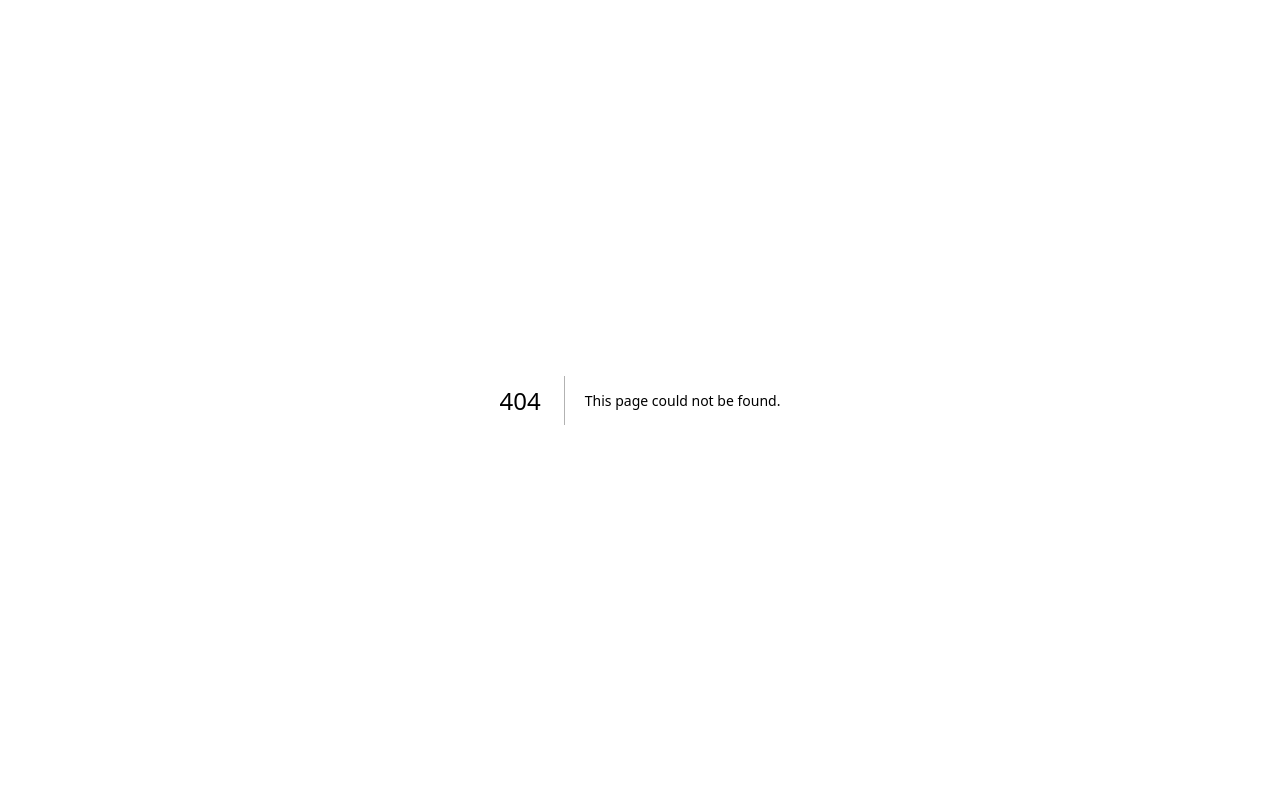
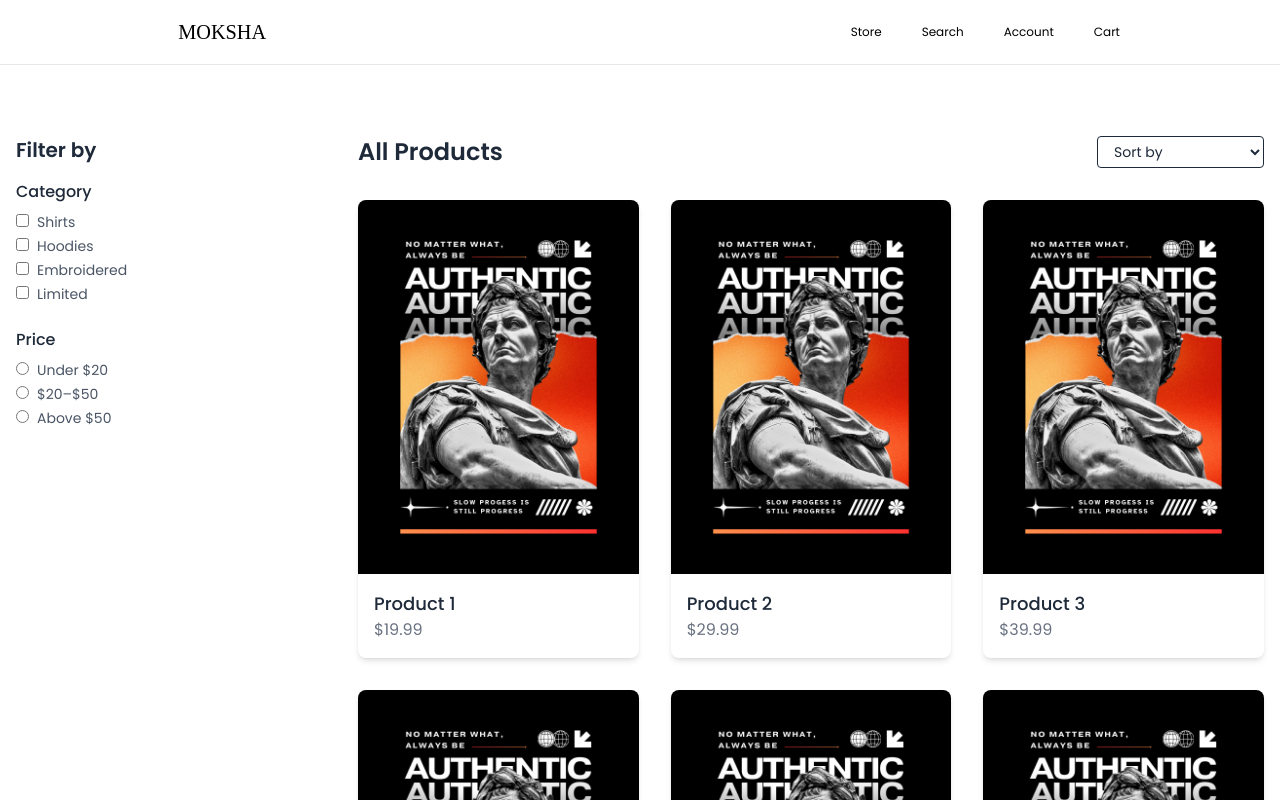
Before and after one commit to mashhang/moksha-website, a Next.js app: page /storePage in a window 1280 px wide. Before the commit this address had no page. Shown: the top 800 px of the page. Built offline with nearby package versions, Linux system fonts and the light colour scheme.

Commit message:
Add landing page components and assets; implement product grid and sidebar filter

```diff
--- a/app/(public)/landingPage/Banner.tsx
+++ b/app/(public)/landingPage/Banner.tsx
@@ -1,8 +1,16 @@
 "use client";
+
+import { banner } from "@/public/assets";
 
 export default function Banner() {
   return (
-    <div className="text-black text-center py-[340px] bg-gray-50 border-l-neutral-950 border-solid border-y-[1px] border-y-gray-200">
+    <div
+      className="text-white text-center py-[340px] bg-gray-50 border-l-neutral-950 border-solid border-y-[1px] border-y-gray-200 bg-cover bg-center"
+      style={{
+        backgroundImage: `url(${banner.src})`,
+        backgroundPosition: "center top -150px",
+      }}
+    >
       <h1>COMING SOON!</h1>
     </div>
   );
--- a/app/(public)/landingPage/ProductList.tsx
+++ b/app/(public)/landingPage/ProductList.tsx
@@ -9,7 +9,12 @@ export default function ProductList() {
     <div className="w-full pl-5 pr-5 py-24">
       <div className="flex mb-8 justify-between">
         <h1 className={styles.paragraph2}>New Releases</h1>
-        <h1 className={styles.paragraph2}>View More</h1>
+        <a
+          href="/"
+          className={`${styles.paragraph2} text-orange-600 hover:underline`}
+        >
+          View More
+        </a>
       </div>
 
       <ul className="grid sm:grid-cols-2 md:grid-cols-3 gap-x-6 gap-y-12 md:gap-y-36">
@@ -17,7 +22,7 @@ export default function ProductList() {
           <li key={index}>
             <a href="#">
               <div className={styles.paragraph}>
-                <div className="bg-gray-50 w-full rounded-lg overflow-hidden">
+                <div className="bg-gray-50 w-full rounded-lg shadow-md overflow-hidden hover:shadow-xl transition">
                   <Image
                     className="object-cover object-center inset-0 overflow-hidden p-4 self-center"
                     loading="lazy"
--- /dev/null
+++ b/app/(public)/storePage/ProductGrid.tsx
@@ -0,0 +1,36 @@
+import { sampleshirt } from "@/public/assets";
+
+export default function ProductGrid() {
+  return (
+    <section className="w-full md:w-3/4 min-w-0">
+      <div className="flex justify-between items-center mb-8">
+        <h2 className="text-2xl font-semibold">All Products</h2>
+        <select className="border rounded px-3 py-1 text-sm">
+          <option>Sort by</option>
+          <option>Newest</option>
+          <option>Price: Low to High</option>
+          <option>Price: High to Low</option>
+        </select>
+      </div>
+
+      <div className="grid sm:grid-cols-2 lg:grid-cols-3 gap-8">
+        {[1, 2, 3, 4, 5, 6, 7, 8].map((_, i) => (
+          <div
+            key={i}
+            className="bg-white shadow-md rounded-lg overflow-hidden hover:shadow-xl transition"
+          >
+            <img
+              src={sampleshirt.src}
+              alt={`Product ${i + 1}`}
+              className="w-full object-cover"
+            />
+            <div className="p-4">
+              <h4 className="font-medium text-lg">Product {i + 1}</h4>
+              <p className="text-gray-500">${(19.99 + i * 10).toFixed(2)}</p>
+            </div>
+          </div>
+        ))}
+      </div>
+    </section>
+  );
+}
--- /dev/null
+++ b/app/(public)/storePage/SidebarFilter.tsx
@@ -0,0 +1,61 @@
+export default function SidebarFilter() {
+  return (
+    <aside className="w-full md:w-1/4">
+      <h2 className="text-xl font-semibold mb-4">Filter by</h2>
+
+      <div className="mb-6">
+        <h3 className="font-medium mb-2">Category</h3>
+        <ul className="space-y-1 text-sm text-gray-600">
+          <li>
+            <label>
+              <input type="checkbox" className="mr-2" />
+              Shirts
+            </label>
+          </li>
+          <li>
+            <label>
+              <input type="checkbox" className="mr-2" />
+              Hoodies
+            </label>
+          </li>
+          <li>
+            <label>
+              <input type="checkbox" className="mr-2" />
+              Embroidered
+            </label>
+          </li>
+          <li>
+            <label>
+              <input type="checkbox" className="mr-2" />
+              Limited
+            </label>
+          </li>
+        </ul>
+      </div>
+
+      <div className="mb-6">
+        <h3 className="font-medium mb-2">Price</h3>
+        <ul className="space-y-1 text-sm text-gray-600">
+          <li>
+            <label>
+              <input type="radio" name="price" className="mr-2" />
+              Under $20
+            </label>
+          </li>
+          <li>
+            <label>
+              <input type="radio" name="price" className="mr-2" />
+              $20–$50
+            </label>
+          </li>
+          <li>
+            <label>
+              <input type="radio" name="price" className="mr-2" />
+              Above $50
+            </label>
+          </li>
+        </ul>
+      </div>
+    </aside>
+  );
+}
--- /dev/null
+++ b/app/(public)/storePage/page.tsx
@@ -0,0 +1,15 @@
+"use client";
+
+import SidebarFilter from "./SidebarFilter";
+import ProductGrid from "./ProductGrid";
+
+export default function Store() {
+  return (
+    <main className="bg-white text-gray-800 font-sans pt-24">
+      <div className="max-w-7xl mx-auto px-4 py-10 flex flex-wrap md:flex-nowrap gap-10">
+        <SidebarFilter />
+        <ProductGrid />
+      </div>
+    </main>
+  );
+}
--- a/app/components/Navbar.tsx
+++ b/app/components/Navbar.tsx
@@ -1,3 +1,5 @@
+"use client";
+
 import { useState } from "react";
 import { navLinks } from "../constants";
 import { logo, menu, close } from "@/public/assets";
@@ -20,7 +22,7 @@ export default function Navbar() {
               index === navLinks.length - 1 ? "mr-0" : "mr-10"
             } text-black`}
           >
-            <a href={`#${nav.id}`}>{nav.title}</a>
+            <a href={`${nav.id}`}>{nav.title}</a>
           </li>
         ))}
       </ul>
--- a/app/constants/index.tsx
+++ b/app/constants/index.tsx
@@ -13,7 +13,7 @@ import {
 
 export const navLinks = [
   {
-    id: "store",
+    id: "storePage",
     title: "Store",
   },
   {
--- a/app/layout.tsx
+++ b/app/layout.tsx
@@ -1,6 +1,7 @@
 import type { Metadata } from "next";
 import { Poppins } from "next/font/google";
 import "./globals.css";
+import Navbar from "./components/Navbar";
 
 const poppins = Poppins({
   subsets: ["latin"],
@@ -21,7 +22,10 @@ export default function RootLayout({
 }>) {
   return (
     <html lang="en">
-      <body className="font-poppins">{children}</body>
+      <body className="font-poppins">
+        <Navbar />
+        {children}
+      </body>
     </html>
   );
 }
--- a/app/page.tsx
+++ b/app/page.tsx
@@ -1,10 +1,7 @@
 "use client";
 
-import Image from "next/image";
 import Navbar from "./components/Navbar";
 import styles from "../app/styles";
-import { sampleshirt, logo } from "@/public/assets";
-import { footerLinks } from "../app/constants";
 import Banner from "./(public)/landingPage/Banner";
 import ProductList from "./(public)/landingPage/ProductList";
 import Footer from "./(public)/landingPage/Footer";
@@ -13,9 +10,7 @@ export default function Landing() {
   return (
     <div className="bg-white w-full overflow-hidden">
       <div className={`${styles.paddingX} ${styles.flexCenter} `}>
-        <div className={`${styles.boxWidth}`}>
-          <Navbar />
-        </div>
+        <div className={`${styles.boxWidth}`}>{/* <Navbar /> */}</div>
       </div>
 
       {/* BANNER */}
--- a/public/assets/index.js
+++ b/public/assets/index.js
@@ -17,8 +17,10 @@ import instagram from "./instagram.svg";
 import linkedin from "./linkedin.svg";
 import twitter from "./twitter.svg";
 import sampleshirt from "./sampleshirt.png";
+import banner from "./banner.jpg";
 
 export {
+  banner,
   binance,
   coinbase,
   dropbox,
```
Also changed, not shown: 1 other file (tests, documents, lock files or other folders).
